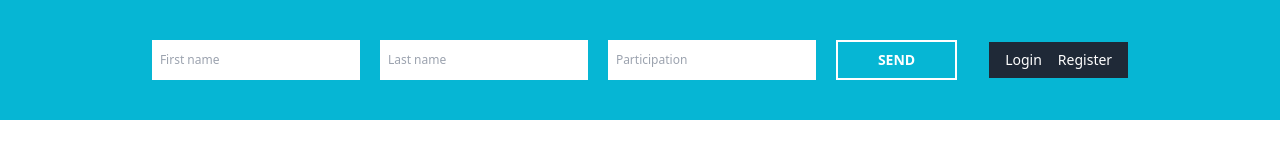
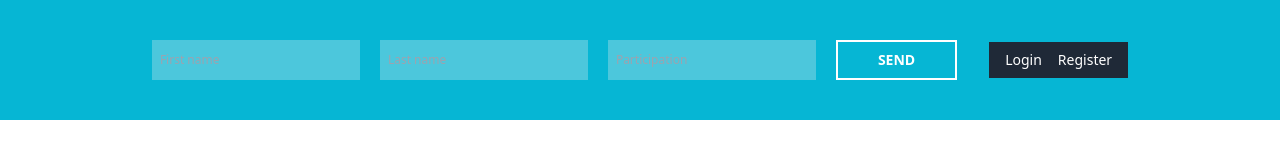
Before and after one commit to rodrigowb4ey/cotabox-challenge, a Vue app in the folder participation-form/: page / in a window 1280 px wide. Shown: the top 160 px of the page. Built offline with nearby package versions, Linux system fonts and the light colour scheme; no server answers; what vue-sweetalert2 would draw is missing.

Commit message:
feat: Disabling form based on auth status

```diff
--- a/participation-form/src/App.vue
+++ b/participation-form/src/App.vue
@@ -1,6 +1,6 @@
 <template>
   <header class="flex gap-8 items-center justify-center bg-cyan-500">
-    <DataForm @form-submitted="addParticipant"></DataForm>
+    <DataForm :is-authenticated="isAuthenticated" @form-submitted="addParticipant"></DataForm>
     <nav v-if="!isAuthenticated" class="flex items-center justify-end px-4 py-2 bg-gray-800">
       <button @click="showLoginModal = true" class="text-white text-sm mr-4">Login</button>
       <button @click="showRegisterModal = true" class="text-white text-sm">Register</button>
--- a/participation-form/src/components/DataForm.vue
+++ b/participation-form/src/components/DataForm.vue
@@ -8,6 +8,7 @@
         placeholder="First name"
         v-model="form.first_name"
         :rules="validateName"
+        :disabled="!isAuthenticated"
       />
       <ErrorMessage class="text-red-600" name="first-name"></ErrorMessage>
     </section>
@@ -19,6 +20,7 @@
         placeholder="Last name"
         v-model="form.last_name"
         :rules="validateName"
+        :disabled="!isAuthenticated"
       />
       <ErrorMessage class="text-red-600" name="last-name"></ErrorMessage>
     </section>
@@ -30,12 +32,14 @@
         placeholder="Participation"
         v-model="form.participation"
         :rules="validateParticipation"
+        :disabled="!isAuthenticated"
       />
       <ErrorMessage class="text-red-600" name="participation"></ErrorMessage>
     </section>
     <button
       class="flex place-items-center border-solid border-2 border-white text-white h-10 px-10 font-bold text-sm"
       type="submit"
+      :disabled="!isAuthenticated"
     >
       SEND
     </button>
@@ -47,6 +51,12 @@ import { Form as VeeForm, Field, ErrorMessage } from 'vee-validate'
 
 export default {
   name: 'DataForm',
+  props: {
+    isAuthenticated: {
+      type: Object,
+      required: true
+    }
+  },
   components: {
     VeeForm,
     Field,
```
